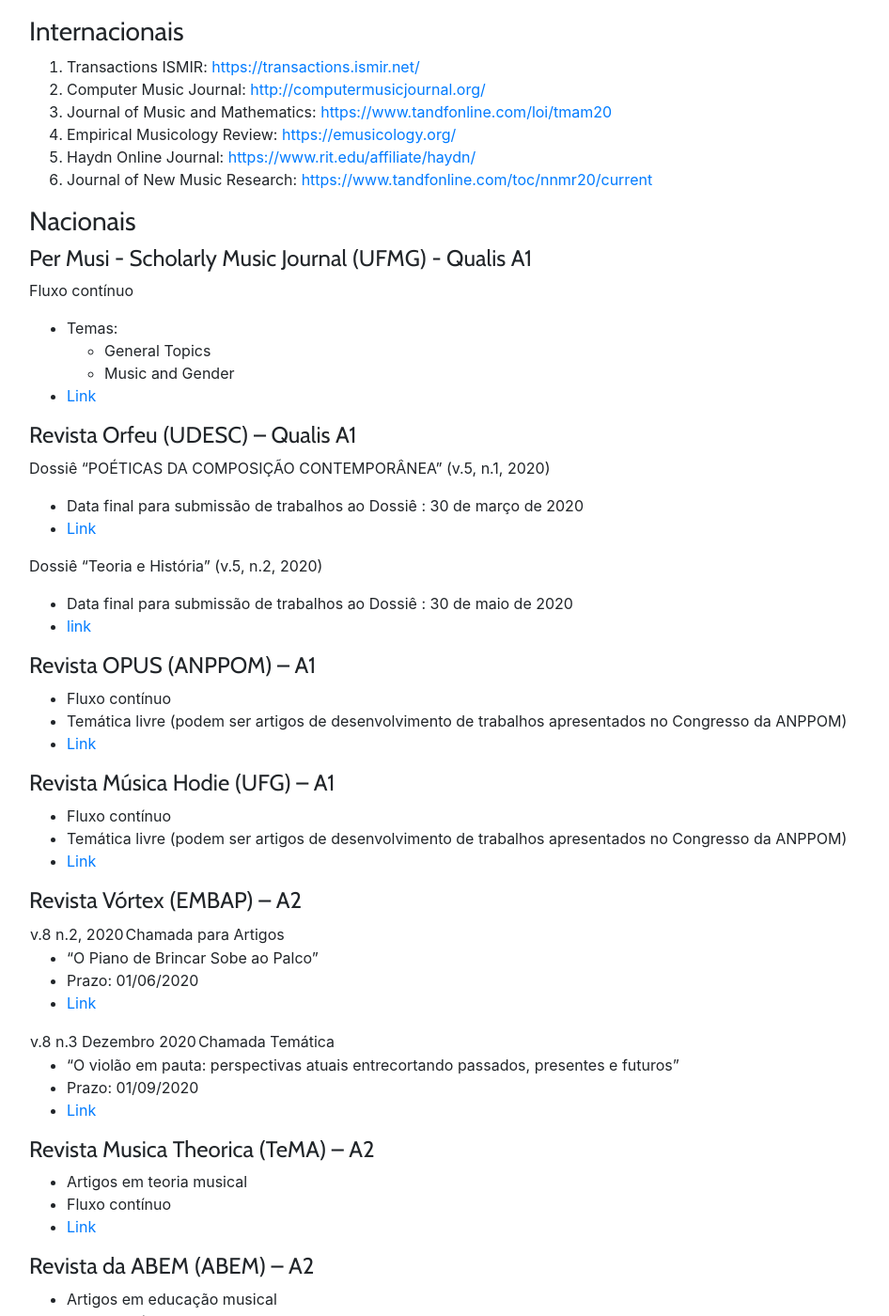
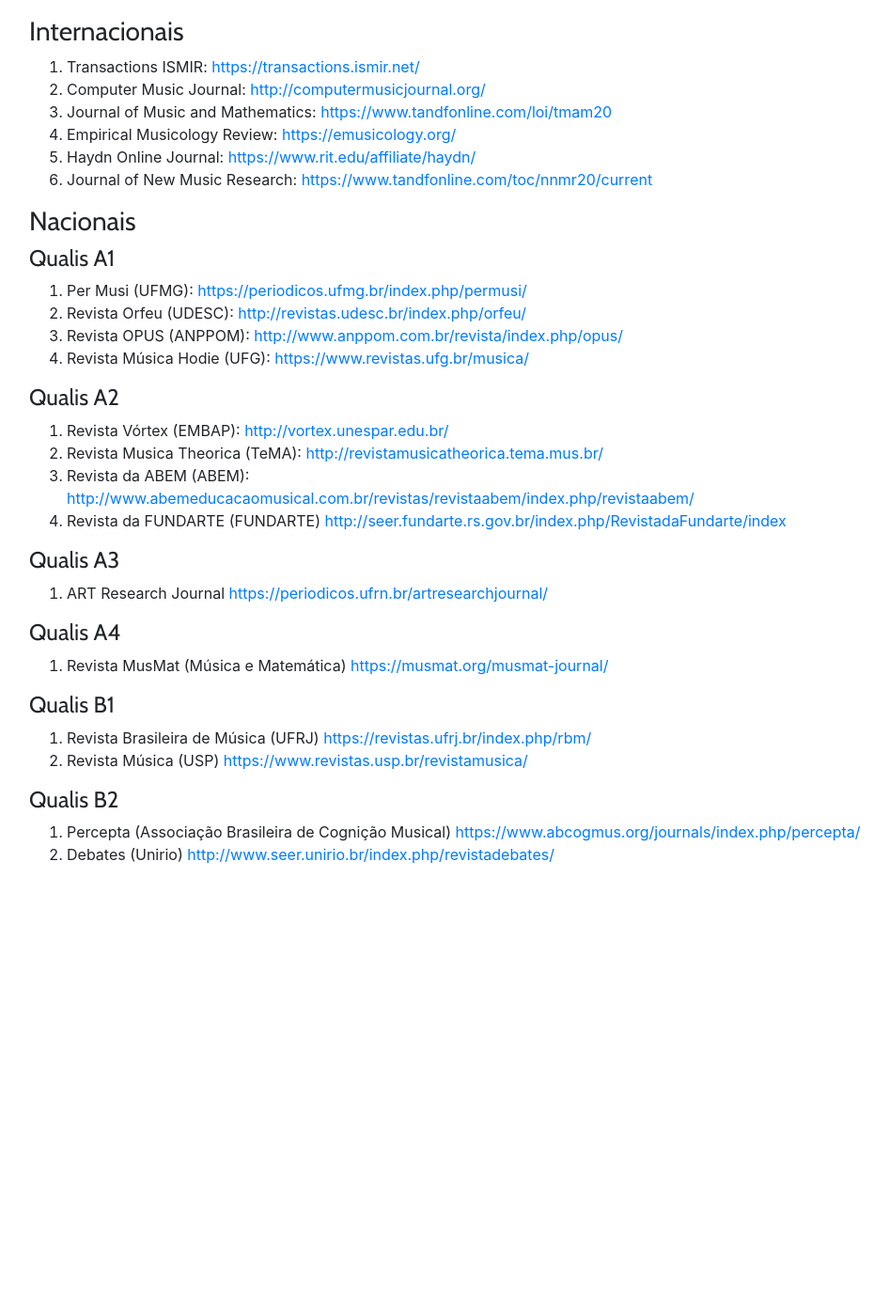
Before and after one commit to kroger/genosmus, a Jekyll site: the page built from _paginas/pesquisa.md, in a window 1280 px wide and 1400 px high, scrolled down 926 px. Shown: the whole window at 94% size, without its empty margins (69-1015 px from the left). Built offline with Jekyll 4.4.1, drawn with Linux system fonts in a browser that asks for light colours; nearby versions of some CDN libraries; after the commit the page ends 1911 px from its top, so only the background shows below that; some of the changed text lies outside the part shown.

Commit message:
Atualização de locais de publicação

```diff
--- a/_paginas/pesquisa.md
+++ b/_paginas/pesquisa.md
@@ -51,106 +51,34 @@
 
 ### Nacionais
 
-#### Per Musi - Scholarly Music Journal (UFMG) - Qualis A1
+#### Qualis A1
 
-Fluxo contínuo
+1. Per Musi (UFMG): [https://periodicos.ufmg.br/index.php/permusi/](https://periodicos.ufmg.br/index.php/permusi/)
+1. Revista Orfeu (UDESC): [http://revistas.udesc.br/index.php/orfeu/](http://revistas.udesc.br/index.php/orfeu/)
+1. Revista OPUS (ANPPOM): [http://www.anppom.com.br/revista/index.php/opus/](http://www.anppom.com.br/revista/index.php/opus/)
+1. Revista Música Hodie (UFG): [https://www.revistas.ufg.br/musica/](https://www.revistas.ufg.br/musica/)
 
-- Temas:
-  - General Topics
-  - Music and Gender
-- [Link](https://periodicos.ufmg.br/index.php/permusi/issue/view/287)
+#### Qualis A2
 
-#### Revista Orfeu (UDESC) – Qualis A1
+1. Revista Vórtex (EMBAP): [http://vortex.unespar.edu.br/](http://vortex.unespar.edu.br/)
+1. Revista Musica Theorica (TeMA): [http://revistamusicatheorica.tema.mus.br/](http://revistamusicatheorica.tema.mus.br/)
+1. Revista da ABEM (ABEM): [http://www.abemeducacaomusical.com.br/revistas/revistaabem/index.php/revistaabem/](http://www.abemeducacaomusical.com.br/revistas/revistaabem/index.php/revistaabem/)
+1. Revista da FUNDARTE (FUNDARTE) [http://seer.fundarte.rs.gov.br/index.php/RevistadaFundarte/index](http://seer.fundarte.rs.gov.br/index.php/RevistadaFundarte/index)
 
-Dossiê "POÉTICAS DA COMPOSIÇÃO CONTEMPORÂNEA" (v.5, n.1, 2020)
+#### Qualis A3
 
-- Data final para submissão de trabalhos ao Dossiê : 30 de março de 2020
-- [Link](http://revistas.udesc.br/index.php/orfeu/announcement/view/246)
+1. ART Research Journal [https://periodicos.ufrn.br/artresearchjournal/](https://periodicos.ufrn.br/artresearchjournal/)
 
-Dossiê "Teoria e História" (v.5, n.2, 2020)
+#### Qualis A4
 
-- Data final para submissão de trabalhos ao Dossiê : 30 de maio de 2020
-- [link](http://revistas.udesc.br/index.php/orfeu/announcement/view/272)
+1. Revista MusMat (Música e Matemática) [https://musmat.org/musmat-journal/](https://musmat.org/musmat-journal/)
 
-#### Revista OPUS (ANPPOM) – A1
+#### Qualis B1
 
-- Fluxo contínuo
-- Temática livre (podem ser artigos de desenvolvimento de trabalhos
-  apresentados no Congresso da ANPPOM)
-- [Link](http://www.anppom.com.br/revista/index.php/opus/about/submissions#authorGuidelines)
+1. Revista Brasileira de Música (UFRJ) [https://revistas.ufrj.br/index.php/rbm/](https://revistas.ufrj.br/index.php/rbm/)
+1. Revista Música (USP) [https://www.revistas.usp.br/revistamusica/](https://www.revistas.usp.br/revistamusica/)
 
-#### Revista Música Hodie (UFG) – A1
+#### Qualis B2
 
-- Fluxo contínuo
-- Temática livre (podem ser artigos de desenvolvimento de trabalhos
-  apresentados no Congresso da ANPPOM)
-- [Link](https://www.revistas.ufg.br/musica/about/submissions)
-
-#### Revista Vórtex (EMBAP) – A2
-
-v.8 n.2, 2020 | Chamada para Artigos
-
-- "O Piano de Brincar Sobe ao Palco"
-- Prazo: 01/06/2020
-- [Link](http://vortex.unespar.edu.br/call_v8_n2.pdf)
-
-v.8 n.3 Dezembro 2020 | Chamada Temática
-
-- "O violão em pauta: perspectivas atuais entrecortando passados,
-  presentes e futuros"
-- Prazo: 01/09/2020
-- [Link](http://vortex.unespar.edu.br/call_v8_n3.pdf)
-
-#### Revista Musica Theorica (TeMA) – A2
-
-- Artigos em teoria musical
-- Fluxo contínuo
-- [Link](https://tema.mus.br/revistas/index.php/musica-theorica/about/submissions#authorGuidelines)
-
-#### Revista da ABEM (ABEM) – A2
-
-- Artigos em educação musical
-- Fluxo contínuo
-- [Link](http://www.abemeducacaomusical.com.br/revistas/revistaabem/index.php/revistaabem/about/submissions)
-
-#### Revista da FUNDARTE (FUNDARTE) – A2
-
-- Temática e chamada para 2020 ainda não publicada
-- [Link](http://seer.fundarte.rs.gov.br/index.php/RevistadaFundarte/index)
-
-#### ART Research Journal - A3
-
-- Dossiê e artigos livres
-- Dossiê temático principal de ARJ (v.7, n.1, 2020): Perspectivas
-  multidisciplinares no campo da Arte
-- Prazo: 31/03
-- [Link](https://periodicos.ufrn.br/artresearchjournal/announcement)
-
-#### MUSMAT • REVISTA BRASILEIRA DE MÚSICA E MATEMÁTICA • BRAZILIAN JOURNAL OF MUSIC AND MATHEMATICS (UFRJ) – A4
-
-- Música e matemática
-- Prazo 30/05
-- [Link](https://musmat.org/musmat-journal/guidelines-for-authors/)
-
-#### Revista Brasileira de Música (UFRJ) – B1
-
-- Fluxo contínuo e Dossiê temático “Som e Música no Audiovisual”
-- Prazo 31/03
-- [Link](https://revistas.ufrj.br/index.php/rbm/announcement/view/394)
-
-#### Revista Música (USP) – B1
-
-- Temática livre
-- Prazo: 30/05
-- [Link](https://www.revistas.usp.br/revistamusica/about/submissions)
-
-#### PERCEPTA (ABCM) – B2
-
-- Artigos em cognição musical
-- Fluxo contínuo
-- [Link](https://www.abcogmus.org/journals/index.php/percepta/index)
-
-#### Debates (UNIRIO) – B2
-
-- Não existem informações sobre chamada e fluxo
-- [Link](http://www.seer.unirio.br/index.php/revistadebates/about/submissions#authorGuidelines)
+1. Percepta (Associação Brasileira de Cognição Musical) [https://www.abcogmus.org/journals/index.php/percepta/](https://www.abcogmus.org/journals/index.php/percepta/)
+1. Debates (Unirio) [http://www.seer.unirio.br/index.php/revistadebates/](http://www.seer.unirio.br/index.php/revistadebates/)
```
